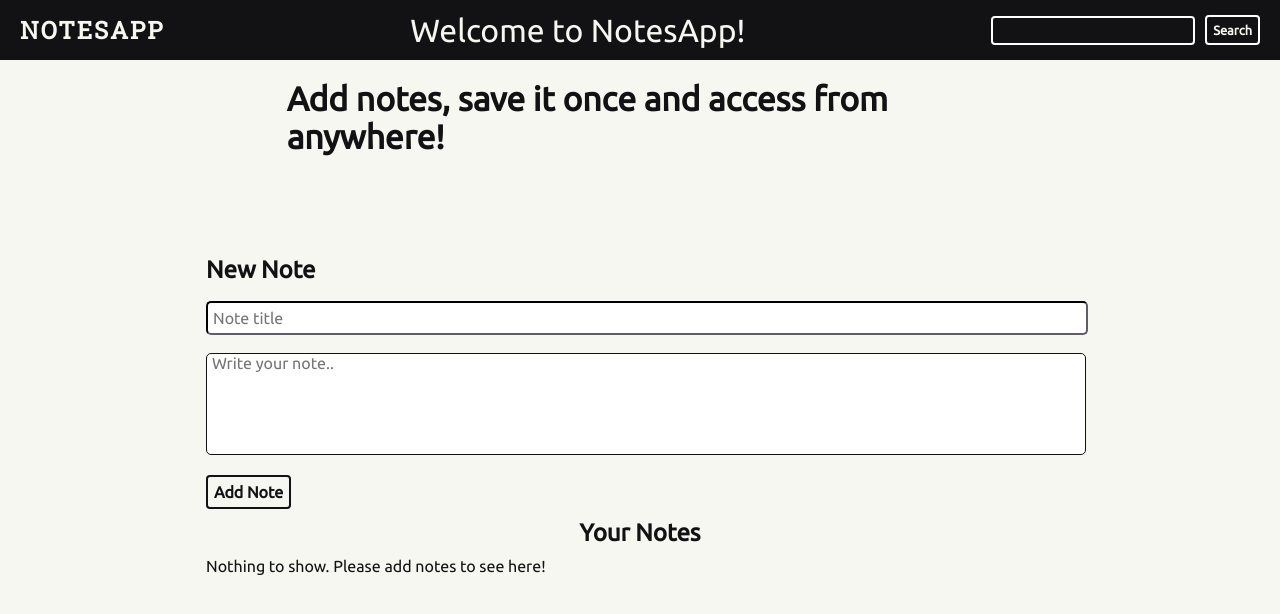
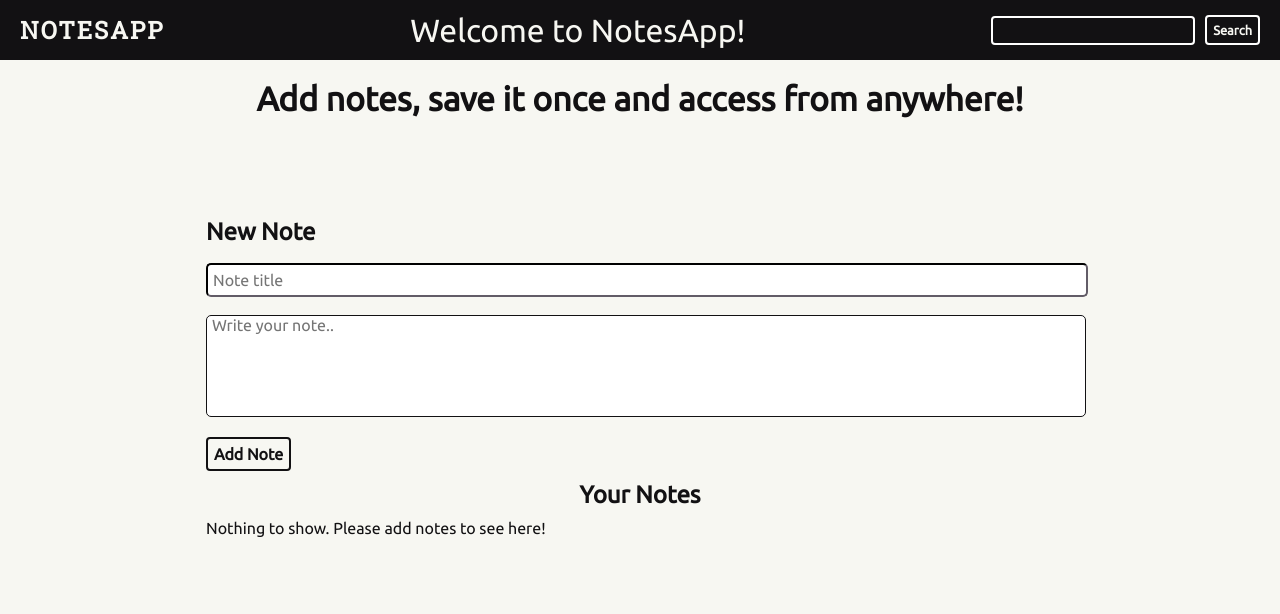
Before and after one commit to Anas-S-Shaikh/NotesApp, a plain HTML site: page index.html in a window 1280 px wide. Drawn offline with Linux system fonts and the light colour scheme.

Commit message:
Update style.css

```diff
--- a/style.css
+++ b/style.css
@@ -98,8 +98,7 @@ header .container{
     padding: 0% 15%;
 }
 .home h1{
-    width: 81.4%;
-    margin: auto;
+    text-align: center;
 }
 
 .heading{
```
